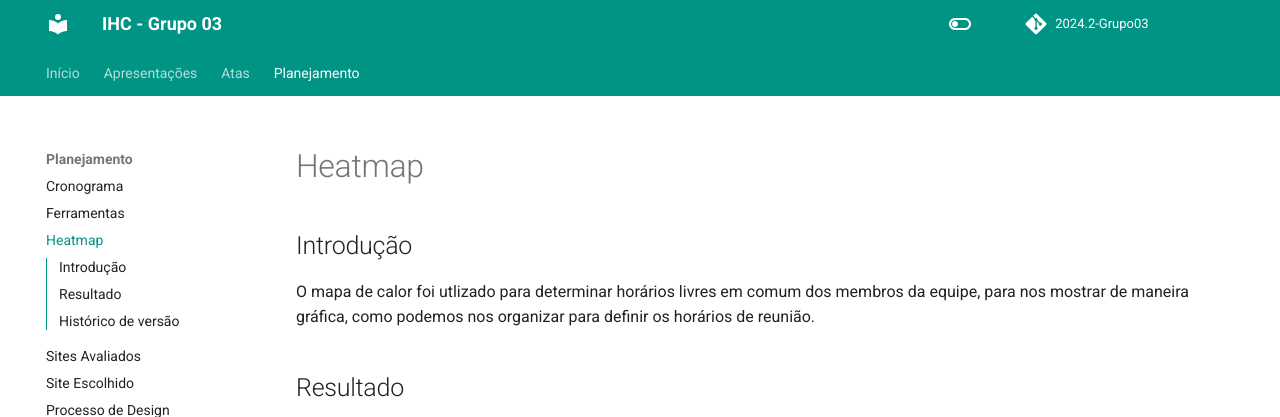
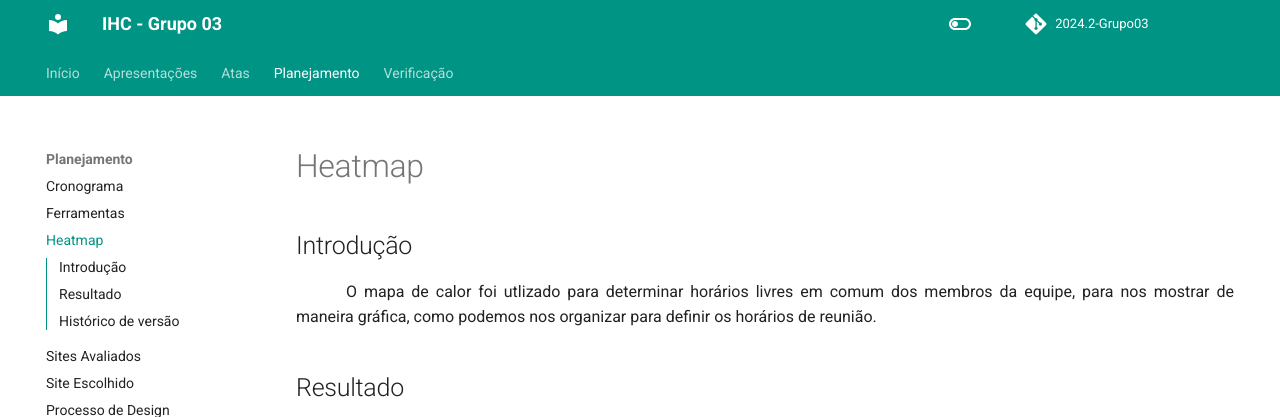
Before and after one commit to Interacao-Humano-Computador/2024.2-Neoenergia, an MkDocs documentation site: the page built from docs/planejamento/heatmap.md, in a window 1280 px wide and 900 px high, cut to the strip 0-417 px from the top of the window. Built offline with MkDocs 1.6.1 and Material for MkDocs 9.7.7, drawn with Linux system fonts in a browser that asks for light colours; comment, search, counter and statistics services are not loaded.

Commit message:
Adição de página verificação

```diff
--- a/docs/planejamento/heatmap.md
+++ b/docs/planejamento/heatmap.md
@@ -2,13 +2,25 @@
 
 ## Introdução
 
+<p style="text-indent: 50px;text-align: justify;">
+
 O mapa de calor foi utlizado para determinar horários livres em comum dos membros da equipe, para nos mostrar de maneira gráfica, como podemos nos organizar para definir os horários de reunião.
+
+</p>
 
 ## Resultado
 
+<center>
+
 <iframe width="1000" height="760" src="https://docs.google.com/spreadsheets/d/1b-4iCg6ySvwy8x9Vl3PxhhU6ZmzsaeKH1VO9g_Wmm70/edit?gid=96807035#gid=96807035" title="Heatmap Grupo 03" frameborder="0" allow="accelerometer; autoplay; clipboard-write; encrypted-media; gyroscope; picture-in-picture; web-share" referrerpolicy="strict-origin-when-cross-origin" allowfullscreen></iframe>
 
+</center>
+
+<p style="text-indent: 50px;text-align: justify;">
+
 Como mostrado na figura acima, os horários de melhor disponibilidade para todos os membros da equipe são de segunda a sexta entre 20h - 22h e sábado e domingo de 10h - 22h.
+
+</p>
 
 ## Histórico de versão
 
--- a/mkdocs.yml
+++ b/mkdocs.yml
@@ -28,6 +28,9 @@ nav:
     - Site Escolhido: planejamento/site-escolhido.md
     - Processo de Design: planejamento/processo-design.md
 
+  - Verificação:
+    - Verificação 01: verificação/verificacao01.md
+
 
 
 
```
Also changed, not shown: docs/verificação/verificacao01.md (added, +1 -0 lines).
